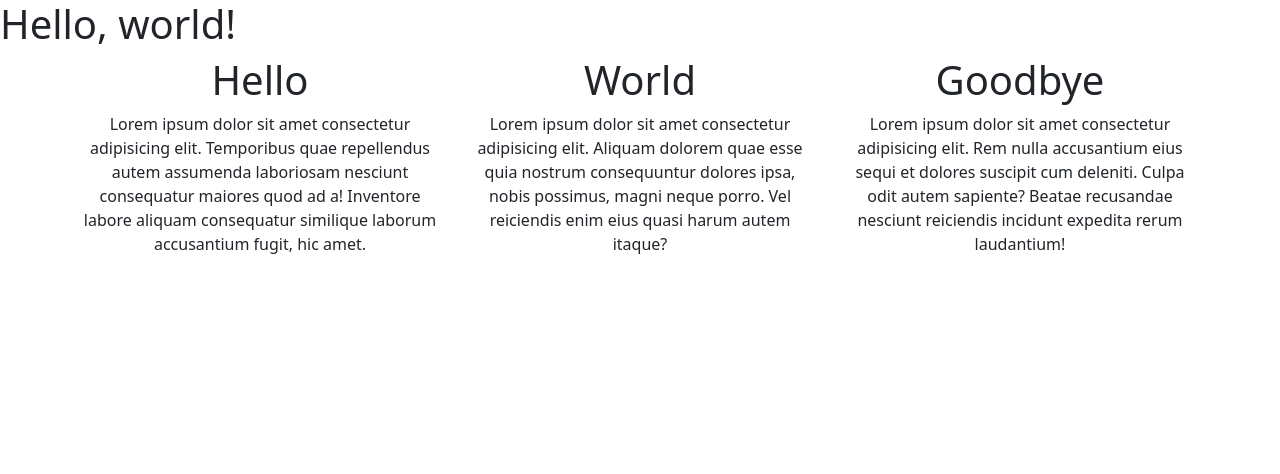
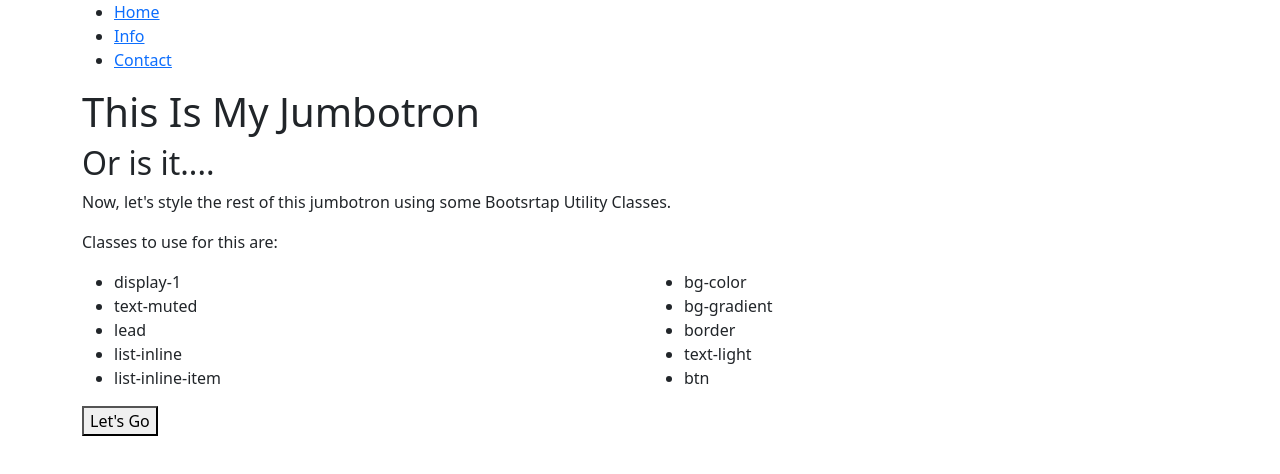
Before and after one commit to SgtHotPepper/jumbotron, a plain HTML site: page index.html in a window 1280 px wide. Drawn offline with nearby package versions, Linux system fonts and the light colour scheme.

Commit message:
starter code

```diff
--- a/index.html
+++ b/index.html
@@ -8,37 +8,53 @@
     <!-- Bootstrap CSS -->
     <link href="https://cdn.jsdelivr.net/npm/bootstrap@5.1.3/dist/css/bootstrap.min.css" rel="stylesheet" integrity="sha384-1BmE4kWBq78iYhFldvKuhfTAU6auU8tT94WrHftjDbrCEXSU1oBoqyl2QvZ6jIW3" crossorigin="anonymous">
     <link rel="stylesheet" href="./css/styles.css">
-
     <title>Hello, world!</title>
   </head>
   <body>
-    <h1>Hello, world!</h1>
+    <nav>
+      <div class="container">
+        <ul class="">
+          <li class=""><a href="" class="">Home</a></li>
+          <li class=""><a href="" class="">Info</a></li>
+          <li class=""><a href="" class="">Contact</a></li>
+        </ul>
+      </div>
+    </nav>
+    <section>
+      <div class="container jumbotron">
+        <h1>This Is My Jumbotron</h1>
+        <h2>Or is it....</h2>
+        <p>Now, let's style the rest of this jumbotron using some Bootsrtap Utility Classes.</p>
+        <p>Classes to use for this are:</p>
+        <div class="row">
+          <div class="col-sm-6">
+            <ul>
+              <li>display-1</li>
+              <li>text-muted</li>
+              <li>lead</li>
+              <li>list-inline</li>
+              <li>list-inline-item</li>
+            </ul>
+          </div>
+          <div class="col-sm-6">
+            <ul>
+              <li>bg-color</li>
+              <li>bg-gradient</li>
+              <li>border</li>
+              <li>text-light</li>
+              <li>btn</li>
+            </ul>
+          </div>
+        </div>
+
+        <button type="button">Let's Go</button>
+      </div>
+    </section>
+
 
     <!-- Optional JavaScript; choose one of the two! -->
 
     <!-- Option 1: Bootstrap Bundle with Popper -->
     <script src="https://cdn.jsdelivr.net/npm/bootstrap@5.1.3/dist/js/bootstrap.bundle.min.js" integrity="sha384-ka7Sk0Gln4gmtz2MlQnikT1wXgYsOg+OMhuP+IlRH9sENBO0LRn5q+8nbTov4+1p" crossorigin="anonymous"></script>
-
-    <!-- Option 2: Separate Popper and Bootstrap JS -->
-    <!--
-    <script src="https://cdn.jsdelivr.net/npm/@popperjs/core@2.10.2/dist/umd/popper.min.js" integrity="sha384-7+zCNj/IqJ95wo16oMtfsKbZ9ccEh31eOz1HGyDuCQ6wgnyJNSYdrPa03rtR1zdB" crossorigin="anonymous"></script>
-    <script src="https://cdn.jsdelivr.net/npm/bootstrap@5.1.3/dist/js/bootstrap.min.js" integrity="sha384-QJHtvGhmr9XOIpI6YVutG+2QOK9T+ZnN4kzFN1RtK3zEFEIsxhlmWl5/YESvpZ13" crossorigin="anonymous"></script>
-    -->
-    <div class="container text-center">
-        <div class="row">
-            <div class="col">
-                <h1>Hello</h1>
-                <p>Lorem ipsum dolor sit amet consectetur adipisicing elit. Temporibus quae repellendus autem assumenda laboriosam nesciunt consequatur maiores quod ad a! Inventore labore aliquam consequatur similique laborum accusantium fugit, hic amet.</p>
-            </div>
-            <div class="col">
-                <h1>World</h1>
-                <p>Lorem ipsum dolor sit amet consectetur adipisicing elit. Aliquam dolorem quae esse quia nostrum consequuntur dolores ipsa, nobis possimus, magni neque porro. Vel reiciendis enim eius quasi harum autem itaque?</p>
-            </div>
-            <div class="col">
-                <h1>Goodbye</h1>
-                <p>Lorem ipsum dolor sit amet consectetur adipisicing elit. Rem nulla accusantium eius sequi et dolores suscipit cum deleniti. Culpa odit autem sapiente? Beatae recusandae nesciunt reiciendis incidunt expedita rerum laudantium!</p>
-            </div>
-        </div>
-    </div>
   </body>
 </html>
```
